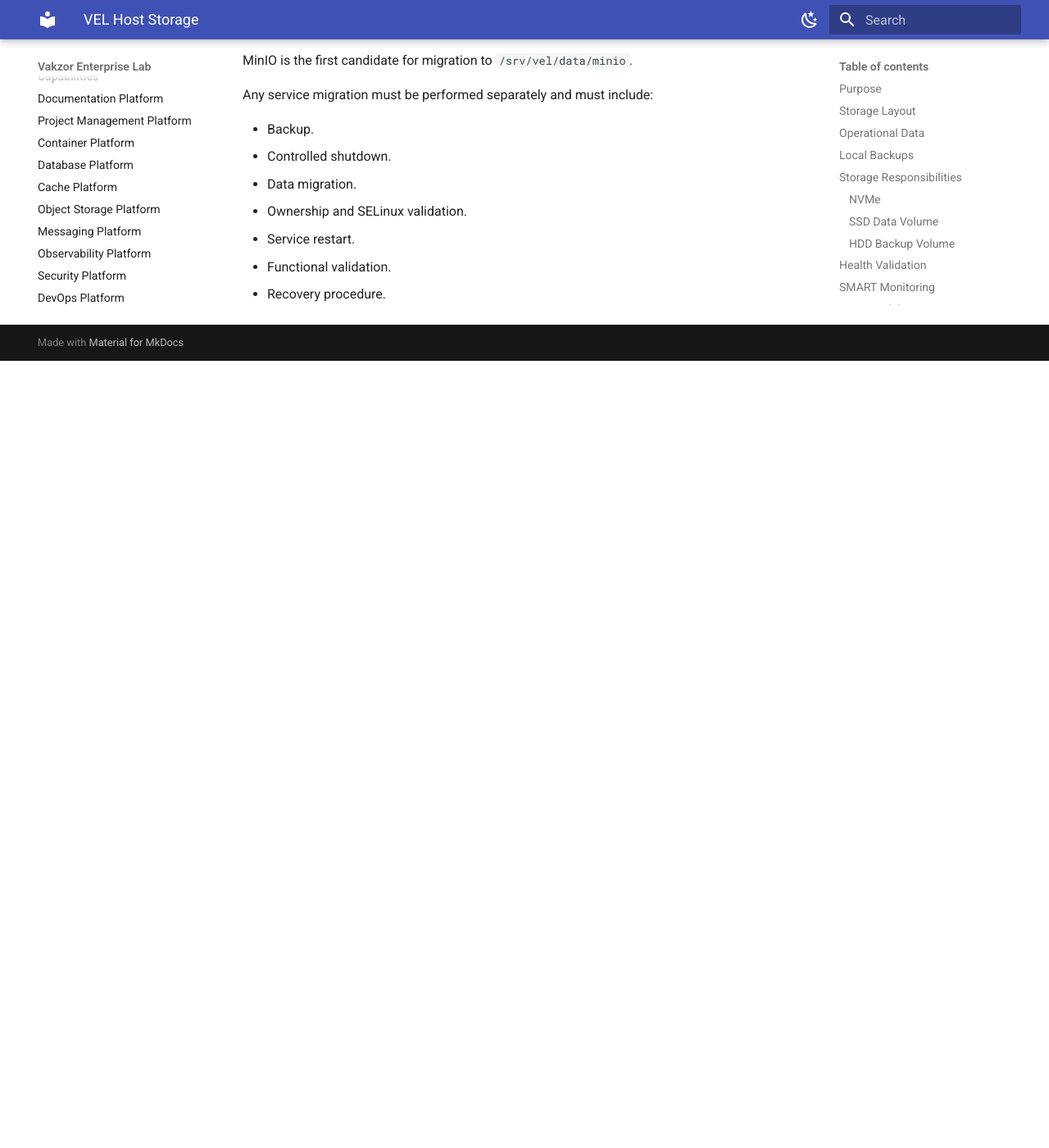
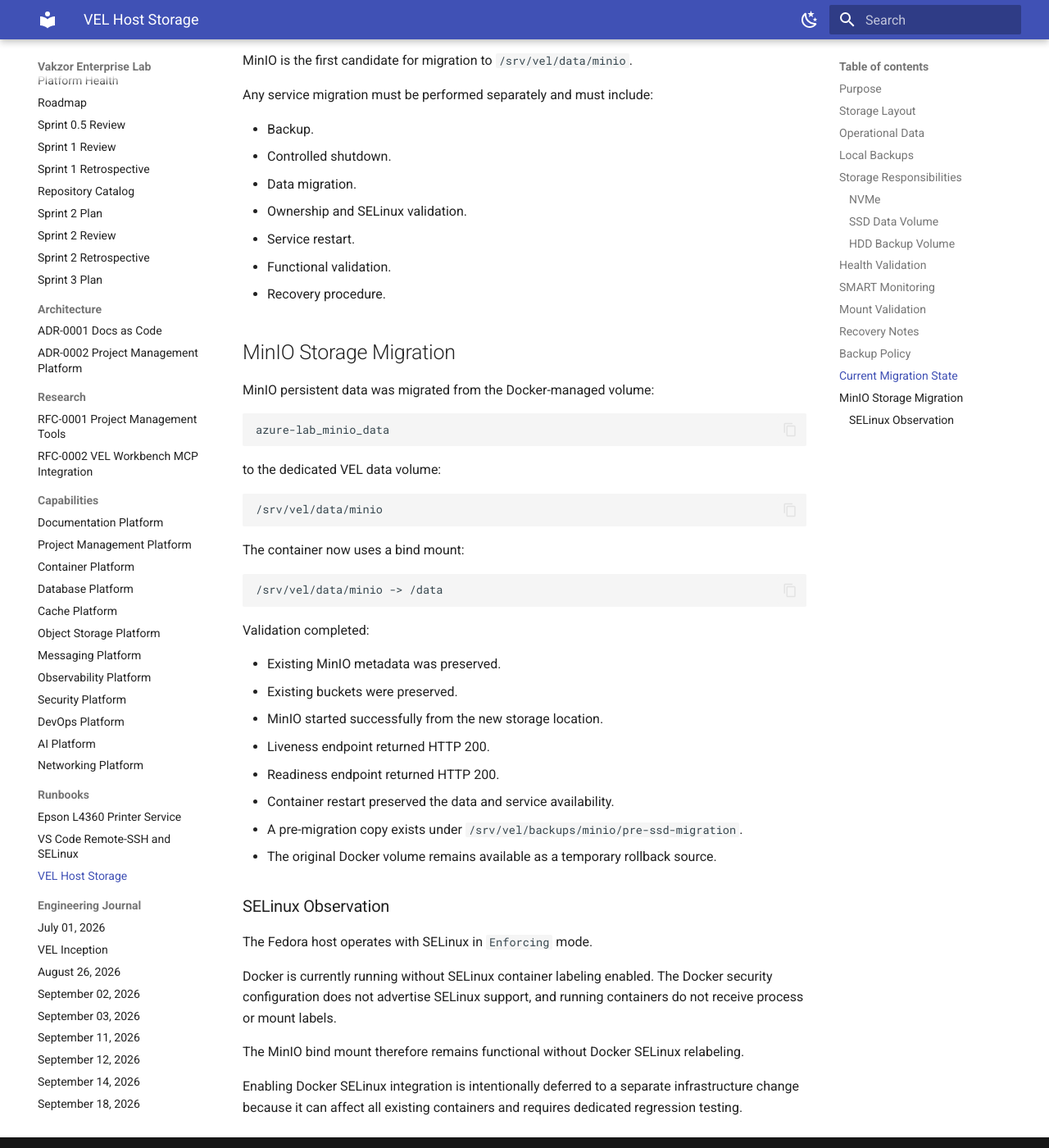
Before and after one commit to iGomezP/vel-docs, an MkDocs documentation site: the page built from docs/runbooks/vel-host-storage.md, in a window 1280 px wide and 1400 px high, scrolled down 5353 px. Shown: the whole window at 82% size. Built offline with MkDocs 1.6.1 and Material for MkDocs 9.7.7, drawn with Linux system fonts in a browser that asks for light colours; before the commit the page ends 5793 px from its top, so only the background shows below that.

Commit message:
docs: record MinIO storage migration

````diff
--- a/docs/runbooks/vel-host-storage.md
+++ b/docs/runbooks/vel-host-storage.md
@@ -217,3 +217,44 @@ Any service migration must be performed separately and must include:
 - Service restart.
 - Functional validation.
 - Recovery procedure.
+
+## MinIO Storage Migration
+
+MinIO persistent data was migrated from the Docker-managed volume:
+
+```text
+azure-lab_minio_data
+```
+
+to the dedicated VEL data volume:
+
+```text
+/srv/vel/data/minio
+```
+
+The container now uses a bind mount:
+
+```text
+/srv/vel/data/minio -> /data
+```
+
+Validation completed:
+
+- Existing MinIO metadata was preserved.
+- Existing buckets were preserved.
+- MinIO started successfully from the new storage location.
+- Liveness endpoint returned HTTP 200.
+- Readiness endpoint returned HTTP 200.
+- Container restart preserved the data and service availability.
+- A pre-migration copy exists under `/srv/vel/backups/minio/pre-ssd-migration`.
+- The original Docker volume remains available as a temporary rollback source.
+
+### SELinux Observation
+
+The Fedora host operates with SELinux in `Enforcing` mode.
+
+Docker is currently running without SELinux container labeling enabled. The Docker security configuration does not advertise SELinux support, and running containers do not receive process or mount labels.
+
+The MinIO bind mount therefore remains functional without Docker SELinux relabeling.
+
+Enabling Docker SELinux integration is intentionally deferred to a separate infrastructure change because it can affect all existing containers and requires dedicated regression testing.
````
